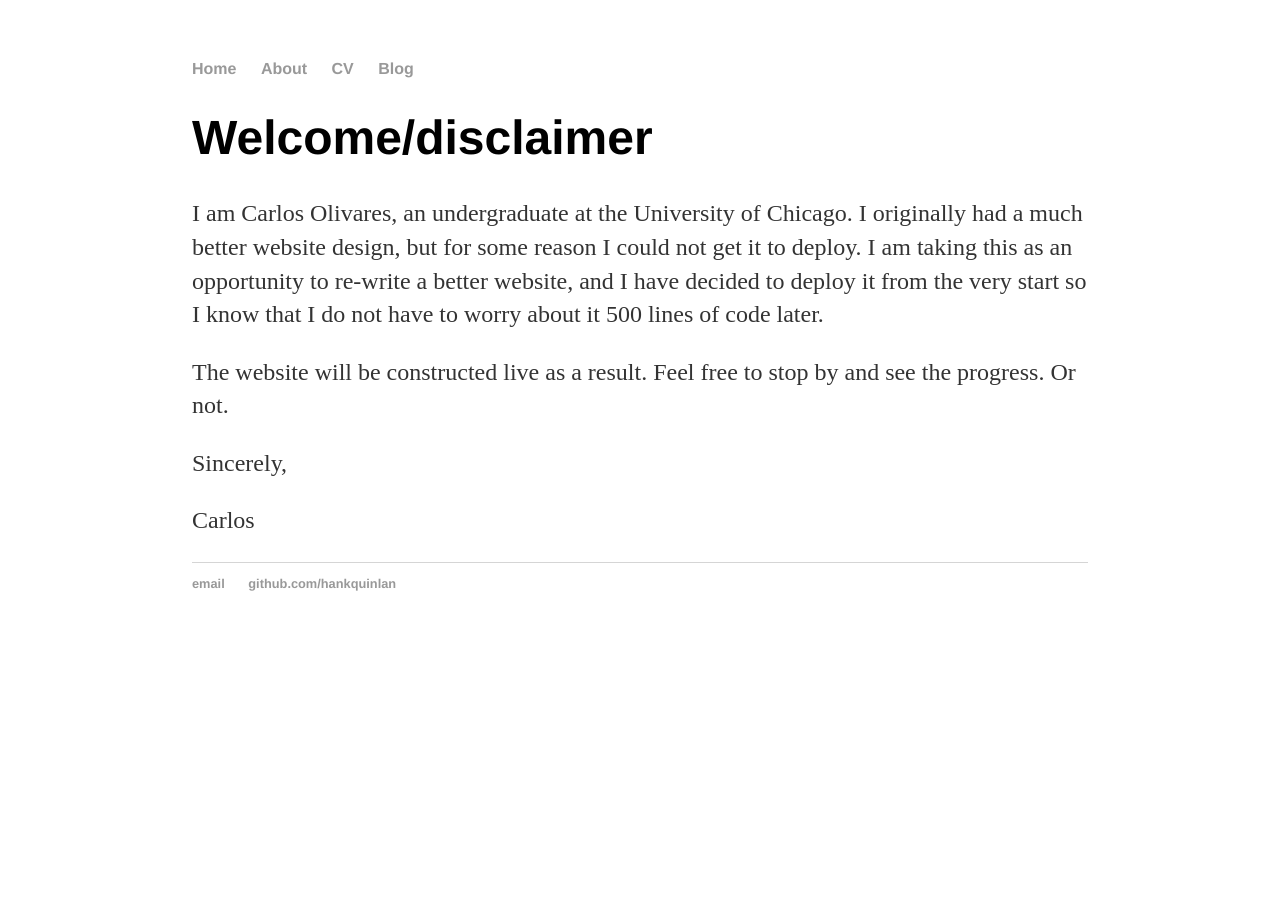
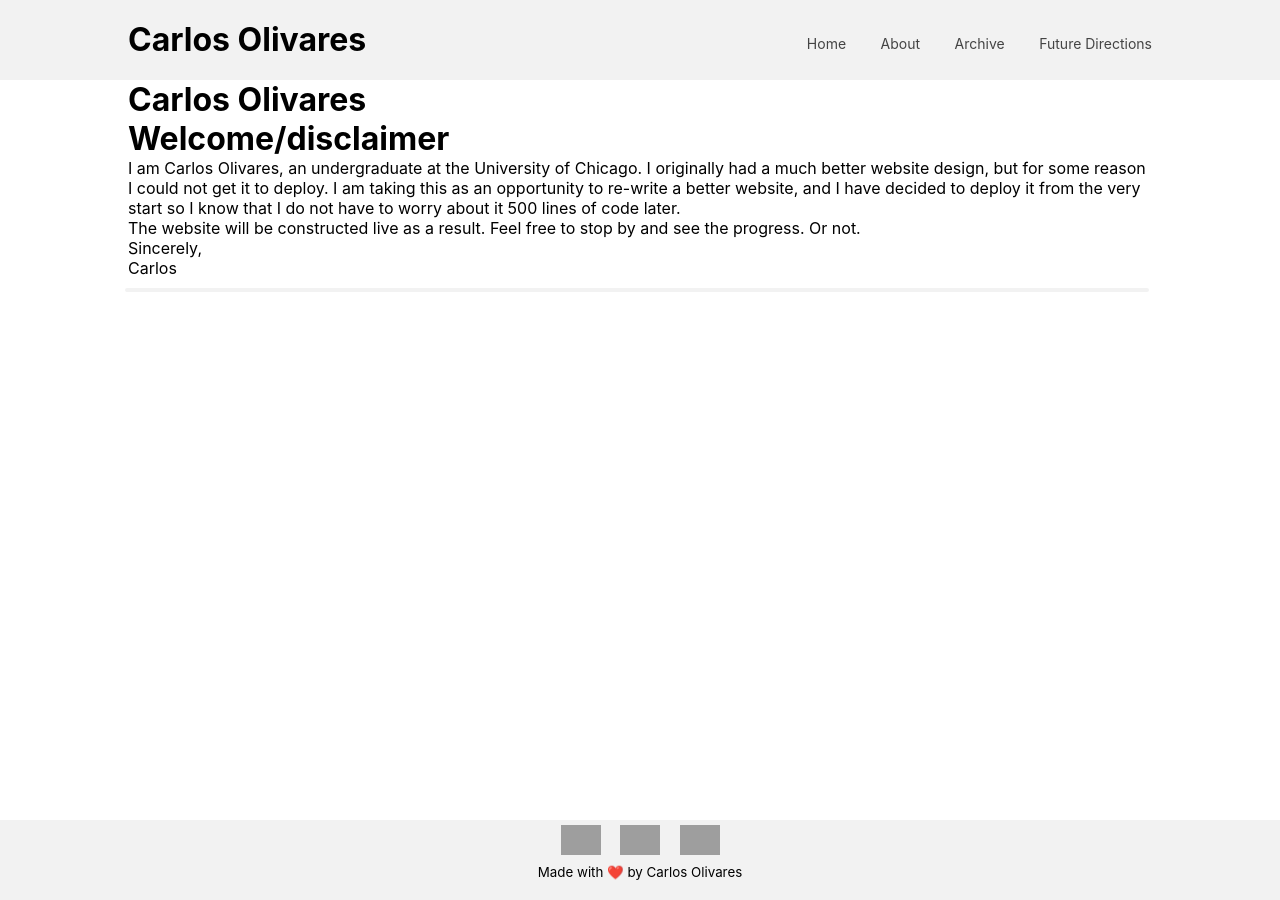
Before and after one commit to cao826/website, a Jekyll site: the page built from index.html, in a window 1280 px wide. Built offline with Jekyll 4.4.1, drawn with Linux system fonts in a browser that asks for light colours; grey boxes are pictures that could not be loaded.

Commit message:
Chnaging over to my handwritten design

```diff
--- a/_layouts/default.html
+++ b/_layouts/default.html
@@ -1,29 +1,5 @@
 <!DOCTYPE html>
-	<html>
-		<head>
-			<title>{{ page.title }}</title>
-			<!-- link to main stylesheet -->
-			<link rel="stylesheet" type="text/css" href="/css/main.css">
-		</head>
-		<body>
-			<nav>
-	    		<ul>
-	        		<li><a href="/">Home</a></li>
-		        	<li><a href="/about">About</a></li>
-	        		<li><a href="/cv">CV</a></li>
-	        		<li><a href="/blog">Blog</a></li>
-	    		</ul>
-			</nav>
-			<div class="container">
-
-			{{ content }}
-
-			</div><!-- /.container -->
-			<footer>
-	    		<ul>
-	        		<li><a href="mailto:hankquinlanhub@gmail.com">email</a></li>
-	        		<li><a href="https://github.com/hankquinlan">github.com/hankquinlan</a></li>
-				</ul>
-			</footer>
-		</body>
-	</html>
+<html>
+{% include head.html %}
+{% include body.html %}
+</html>
--- a/css/main.css
+++ /dev/null
@@ -1,43 +0,0 @@
-body {
-    margin: 60px auto;
-    width: 70%;
-}
-nav ul, footer ul {
-    font-family:'Helvetica', 'Arial', 'Sans-Serif';
-    padding: 0px;
-    list-style: none;
-    font-weight: bold;
-}
-nav ul li, footer ul li {
-    display: inline;
-    margin-right: 20px;
-}
-a {
-    text-decoration: none;
-    color: #999;
-}
-a:hover {
-    text-decoration: underline;
-}
-h1 {
-    font-size: 3em;
-    font-family:'Helvetica', 'Arial', 'Sans-Serif';
-}
-p {
-    font-size: 1.5em;
-    line-height: 1.4em;
-    color: #333;
-}
-footer {
-    border-top: 1px solid #d5d5d5;
-    font-size: .8em;
-}
-
-ul.posts {
-    margin: 20px auto 40px;
-    font-size: 1.5em;
-}
-
-ul.posts li {
-    list-style: none;
-}
--- /dev/null
+++ b/css/style.css
@@ -0,0 +1,166 @@
+*{
+  margin: 0;
+  padding: 0;
+  list-style: none;
+  text-decoration: none;
+}
+
+body {
+	margin: 0;
+
+  font-family: -apple-system, BlinkMacSystemFont, "Segoe UI", Helvetica, Arial, sans-serif;
+}
+
+#page-container {
+  position: relative;
+  min-height: 100vh;
+}
+
+#content-wrap {
+  padding-bottom: 80px;    /* Footer height */
+}
+
+.container {
+	width: 80%;
+	margin: 0 auto;
+  height: 100%;
+}
+
+header {
+  background: #F2F2F2;
+  height: 80px;
+}
+
+header::after {
+  content: '';
+  display: table;
+  clear: both;
+}
+
+.logo {
+  float: left;
+  padding: 20px 0;
+}
+
+nav {
+  float: right;
+}
+
+nav ul {
+  margin: 0;
+  padding: 0;
+  list-style: none;
+}
+
+nav li {
+  display: inline-block;
+  margin-left: 30px;
+  padding-top: 33px;
+
+  position: relative;
+}
+
+nav a {
+  color: #444;
+  text-decoration: none;
+  font-size: 14px;
+}
+
+nav a:hover {
+  color: #000;
+}
+
+nav a::before {
+  content: '';
+  display: block;
+  height: 5px;
+  background-color: #444;
+
+  position: absolute;
+  top: 0;
+  width: 0%;
+
+  transition: all ease-in-out 250ms;
+}
+
+nav a:hover::before {
+  width: 100%;
+}
+
+.main_content{
+  width: 80%;
+  margin-left: 10%;
+  margin-right: 10%;
+}
+
+.separation{
+  padding: 10px;
+  width: 80%;
+  margin-left: 9%;
+  margin-right: 11%;
+}
+
+.separation hr{
+  border: 2px solid #F2F2F2;
+  border-radius: 2px;
+}
+
+#footer {
+  position: absolute;
+  bottom: 0;
+  width: 100%;
+  height: 80px;            /* Footer height */
+  background-color: #F2F2F2;
+}
+
+.f_container{
+  display: block;
+  height: 100%;
+  text-align: center;
+}
+
+
+.email{
+  padding: 0px;
+  width: 40px;
+  padding-top: 5px
+  /*margin-left: auto;
+  margin-right: auto;*/
+}
+
+.email:hover{
+  opacity: 0.7;
+}
+
+.linkedin{
+  /*display: block;*/
+  padding: 0px;
+  width: 40px;
+  padding-top: 5px;
+  padding-left: 15px;
+  padding-right: 15px;
+  /*margin-left: auto;
+  margin-right: auto;*/
+}
+
+.linkedin:hover{
+  opacity: 0.7;
+}
+
+.github{
+  /*display: block;*/
+  padding: 0px;
+  width: 40px;
+  padding-top: 5px;
+  /*margin-left: auto;
+  margin-right: auto;*/
+}
+
+.github:hover{
+  opacity: 0.7;
+}
+
+.made-with-love{
+  padding-top: 2px;
+  text-align: center;
+}
```
